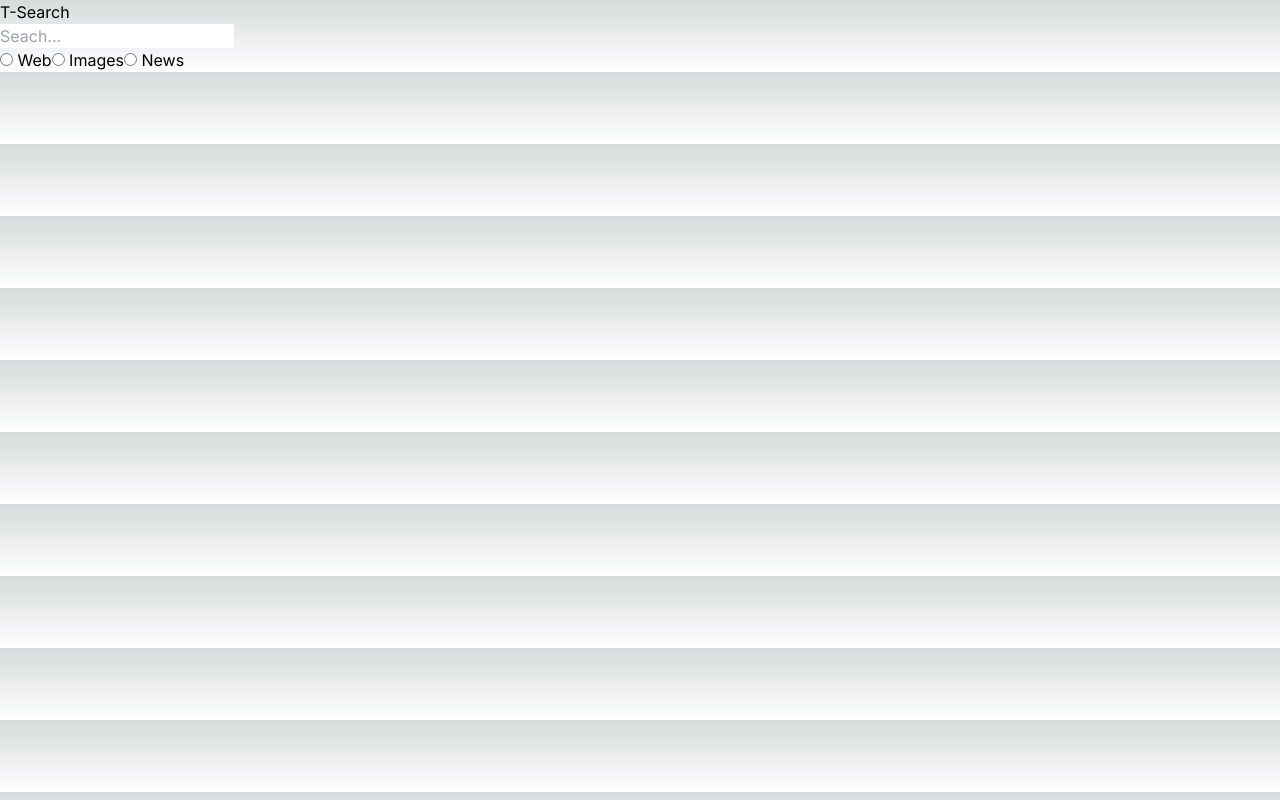
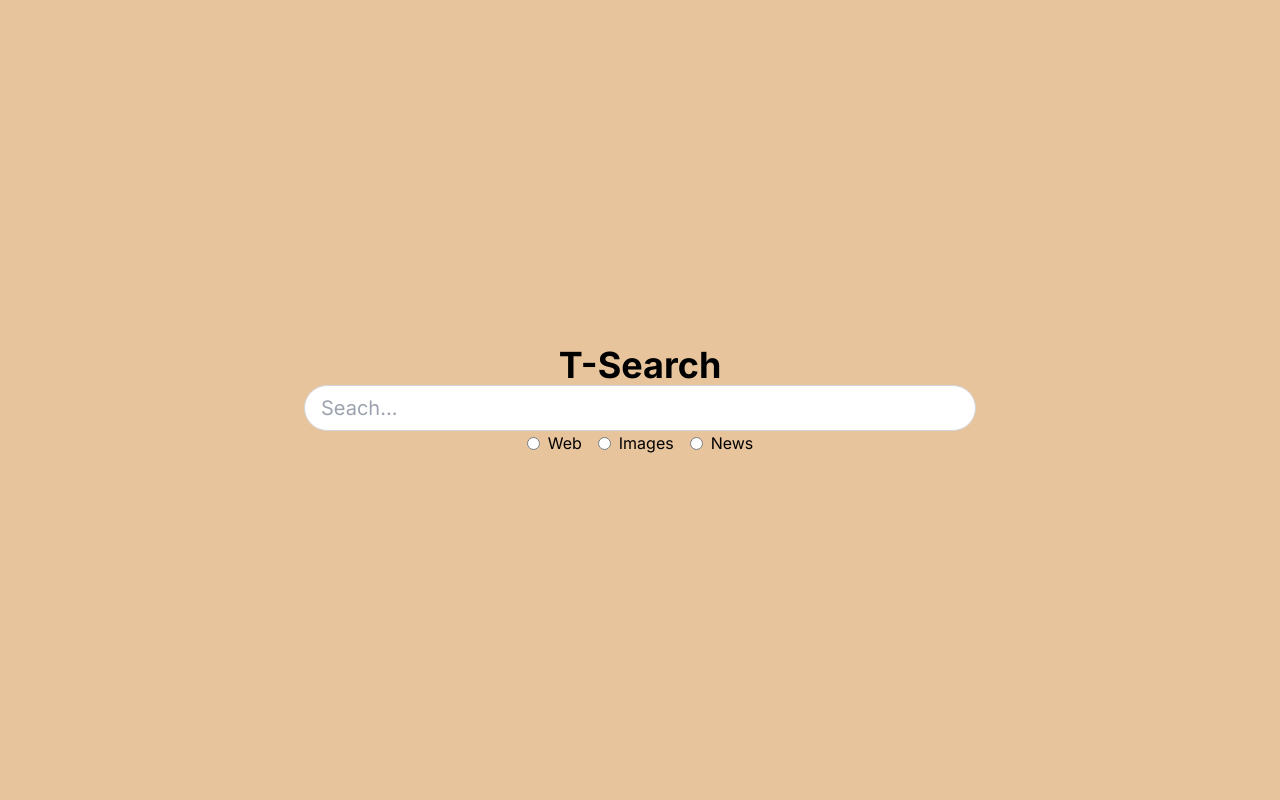
Before and after one commit to anishgowda21/t-search, a Next.js app: page / in a window 1280 px wide. Built offline with nearby package versions, Linux system fonts and the light colour scheme.

Commit message:
search page basic styling

```diff
--- a/app/components/SearchBox.tsx
+++ b/app/components/SearchBox.tsx
@@ -1,3 +1,11 @@
-export default function SeacrhBoX(){
-    return <input type="text" placeholder="Seach..."/>
+export default function SeacrhBoX() {
+    return (
+        <div className="w-full max-w-2xl">
+            <input
+                type="text"
+                placeholder="Seach..."
+                className="w-full px-4 py-2 text-xl border border-gray-300 rounded-full focus:outline-none focus:ring-2 focus:ring-blue-400 focus:border-transparent"
+            />
+        </div>
+    );
 }
--- a/app/components/SearchOptions.tsx
+++ b/app/components/SearchOptions.tsx
@@ -1,14 +1,14 @@
 export default function SearchOptions() {
     return (
-        <div>
-            <label>
-                <input type="radio" name="searchOption" value="web" /> Web
+        <div className="flex space-x-4">
+            <label className="flex items-center">
+                <input type="radio" name="searchOption" value="web" className="mr-2" /> Web
             </label>
-            <label>
-                <input type="radio" name="searchOption" value="images" /> Images
+            <label className="flex items-center">
+                <input type="radio" name="searchOption" value="images" className="mr-2" /> Images
             </label>
-            <label>
-                <input type="radio" name="searchOption" value="maps" /> News
+            <label className="flex items-center">
+                <input type="radio" name="searchOption" value="maps" className="mr-2" /> News
             </label>
         </div>
     )
--- a/app/components/logo.tsx
+++ b/app/components/logo.tsx
@@ -1,3 +1,3 @@
-export default function Logo(){
-    return <h1>T-Search</h1>
+export default function Logo() {
+    return <h1 className="text-4xl font-bold font-inter">T-Search</h1>
 }
--- a/app/globals.css
+++ b/app/globals.css
@@ -2,32 +2,7 @@
 @tailwind components;
 @tailwind utilities;
 
-:root {
-  --foreground-rgb: 0, 0, 0;
-  --background-start-rgb: 214, 219, 220;
-  --background-end-rgb: 255, 255, 255;
-}
-
-@media (prefers-color-scheme: dark) {
-  :root {
-    --foreground-rgb: 255, 255, 255;
-    --background-start-rgb: 0, 0, 0;
-    --background-end-rgb: 0, 0, 0;
-  }
-}
 
 body {
-  color: rgb(var(--foreground-rgb));
-  background: linear-gradient(
-      to bottom,
-      transparent,
-      rgb(var(--background-end-rgb))
-    )
-    rgb(var(--background-start-rgb));
+  background-color: #e7c49c;
 }
-
-@layer utilities {
-  .text-balance {
-    text-wrap: balance;
-  }
-}
--- a/app/page.tsx
+++ b/app/page.tsx
@@ -5,7 +5,7 @@ import SearchOptions from "./components/SearchOptions";
 
 export default function Home() {
   return (
-    <main>
+    <main className="flex flex-col items-center justify-center min-h-screen">
       <Logo />
       <SeacrhBoX />
       <SearchOptions />
--- a/tailwind.config.ts
+++ b/tailwind.config.ts
@@ -13,6 +13,9 @@ const config: Config = {
         "gradient-conic":
           "conic-gradient(from 180deg at 50% 50%, var(--tw-gradient-stops))",
       },
+      fontFamily: {
+        inter: ['var(--font-inter)'],
+      },
     },
   },
   plugins: [],
```
